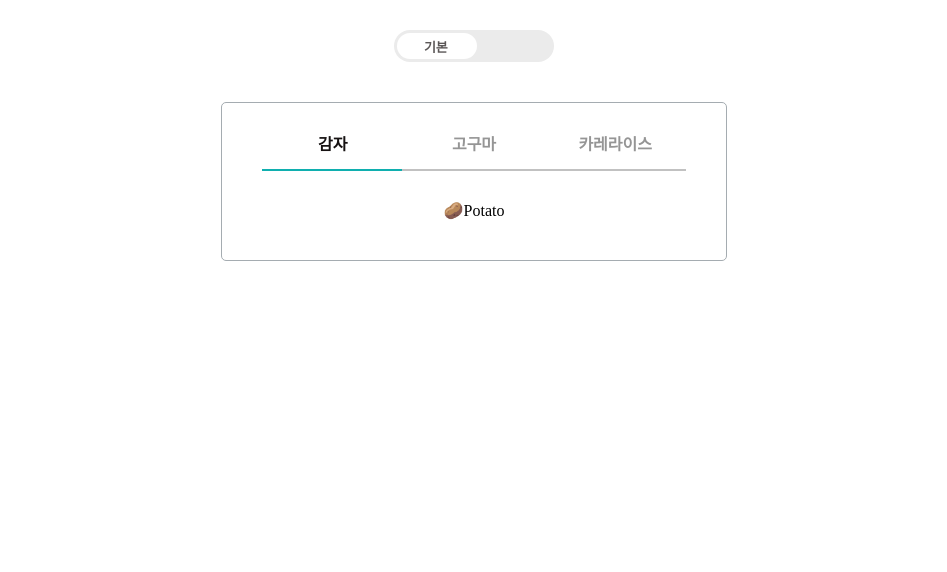
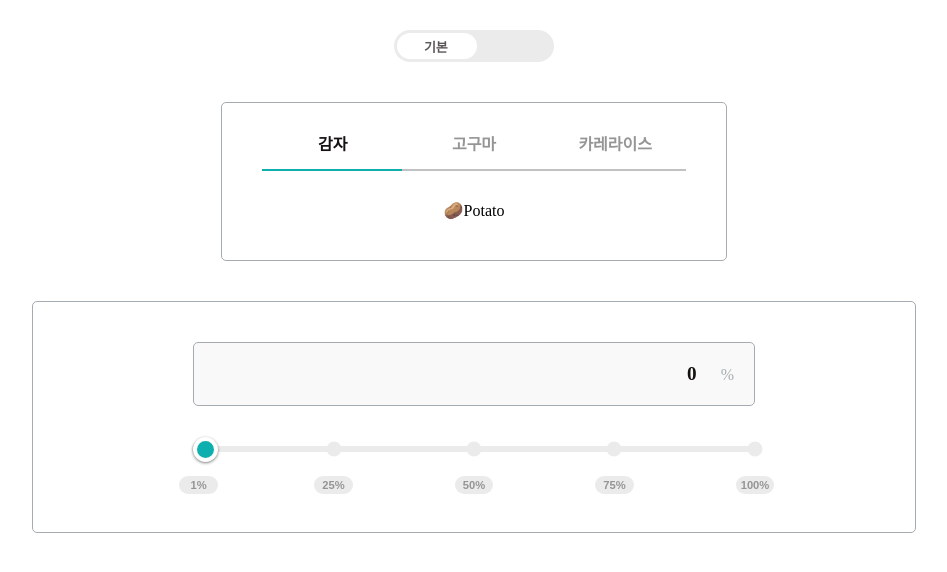
Before and after one commit to zellytozelly/wanted_pre_onboarding, a React (Create React App) app: page / in a window 1280 px wide. Shown: the top 572 px of the page, without its empty margins (166-1113 px from the left). Built offline with nearby package versions, Linux system fonts and the light colour scheme.

Commit message:
feat: add slider

```diff
--- a/src/App.css
+++ b/src/App.css
@@ -6,11 +6,11 @@
     --black: #161212;
     --black-second: #262624;
     --white: #ffffff;
-    --white-second: #f7f7f7;
+    --white-second: #f9f9f9;
     --grey: #5B5757;
     --grey-light: #C1C1C1;
     --grey-lighter: #959595;
-    --shadow: #C8C8C8;
+    --shadow: #a5acb1;
     --grey-background: #EBEBEB;
     --purple: #9A30AE;
     --blue-light: #6ac0ee;
--- a/src/App.js
+++ b/src/App.js
@@ -2,12 +2,14 @@ import React from 'react';
 import './App.css';
 import Toggle from "./components/Toggle";
 import Tab from "./components/Tab"
+import Slider from './components/Slider';
 
 function App() {
   return (
     <div className="App">
       <Toggle/>
       <Tab/>
+      <Slider/>
     </div>
   );
 }
--- /dev/null
+++ b/src/components/Slider.js
@@ -0,0 +1,130 @@
+import React, { useState } from "react";
+import styled from 'styled-components';
+
+export default function Slider(){
+    const [sliderValue, setSliderValue] = useState(0);
+    const splitValues = [1, 25, 50, 75, 100];
+
+
+    return (
+        <div>
+            <SliderWrapper>
+                <TextBox>
+                    <Text>{sliderValue}</Text> %
+                </TextBox>
+                <MainSlider>
+
+                    <Input
+                        type='range'
+                        style={{ color: `var(--grey-background)` }}
+                        value={sliderValue}
+                        onChange={(e) => setSliderValue(e.target.value)}
+                        min='0'
+                        max='100'
+                        step='1'
+                    />
+
+                    {splitValues.map((index)=>{
+                        return(
+                            <>
+                                <Circle
+                                    index={index}
+                                    value={sliderValue}
+
+                                />
+                                <RangeButton
+                                    index={index}
+                                    onClick={(e) => setSliderValue(index)}
+                                >{index}%</RangeButton>
+                            </>
+                        )
+                    })}
+
+                </MainSlider>
+
+            </SliderWrapper>
+        </div>
+    );
+}
+
+
+const SliderWrapper = styled.div`
+    padding: 0 40px 40px 40px;
+    margin: 0 15% 40px 15%;
+    border: 1px solid var(--shadow);
+    border-radius: 5px;
+    background: var(--white);
+`
+const TextBox = styled.div`
+    padding: 20px;
+    margin: 40px 15%;
+    border: 1px solid var(--shadow);
+    border-radius: 5px;
+    background: var(--white-second);
+    text-align: right;
+    color: var(--shadow);
+`
+const Text = styled.span`
+    padding: 20px;
+    color: var(--black);
+    font-weight: var(--bold-900);
+    font-size: 1.2em;
+`
+const MainSlider = styled.div`
+    margin: 40px 15%;
+    position: relative;
+    height: 6px;
+    background: var(--grey-background);
+    border-radius: 1px;
+`
+const Input = styled.input`
+    position: absolute;
+    height: 6px;
+    width: 100%;
+    z-index: 1;
+    background: linear-gradient(90deg, var(--green-mint) 0%, var(--green-mint)
+        ${(props)=>(props.value)}%, var(--grey-background) ${(props)=>(props.value)}%);
+
+    ::-webkit-slider-thumb{
+        -webkit-appearance: none;
+        background: var(--green-mint);
+        cursor: pointer;
+        width: 25px;
+        height: 25px;
+        border-radius: 50%;
+        border: 4px solid var(--white);
+        box-shadow: 0px 1px 3px gray;
+    }
+`
+const Circle = styled.div`
+    line-height: 3px;
+    position: absolute;
+    left: calc(${(props)=>(props.index)}%);
+    top: 50%;
+    width: 15px;
+    height: 15px;
+    border-radius: 50%;
+    transform: translate(-50%,-50%);
+    background: ${(props)=>((props.index > props.value) ? "var(--grey-background)" : "var(--green-mint)")};
+`
+const RangeButton = styled.button`
+    position: absolute;
+    left: calc(${(props)=>(props.index)}% - 1.2rem);
+    margin: 30px 0;
+    padding: 3px 0;
+    background: var(--grey-background);
+    border-radius: 2em;
+    border: none;
+    width: 2.4rem;
+    text-align: center;
+    color: var(--grey-lighter);
+    font-size: 0.7em;
+    font-weight: var(--bold);
+    cursor: pointer;
+
+    :hover{
+        background: var(--green-mint);
+        color: var(--white);
+
+    }
+`
```
Also changed, not shown: 1 other file (tests, documents, lock files or other folders).
